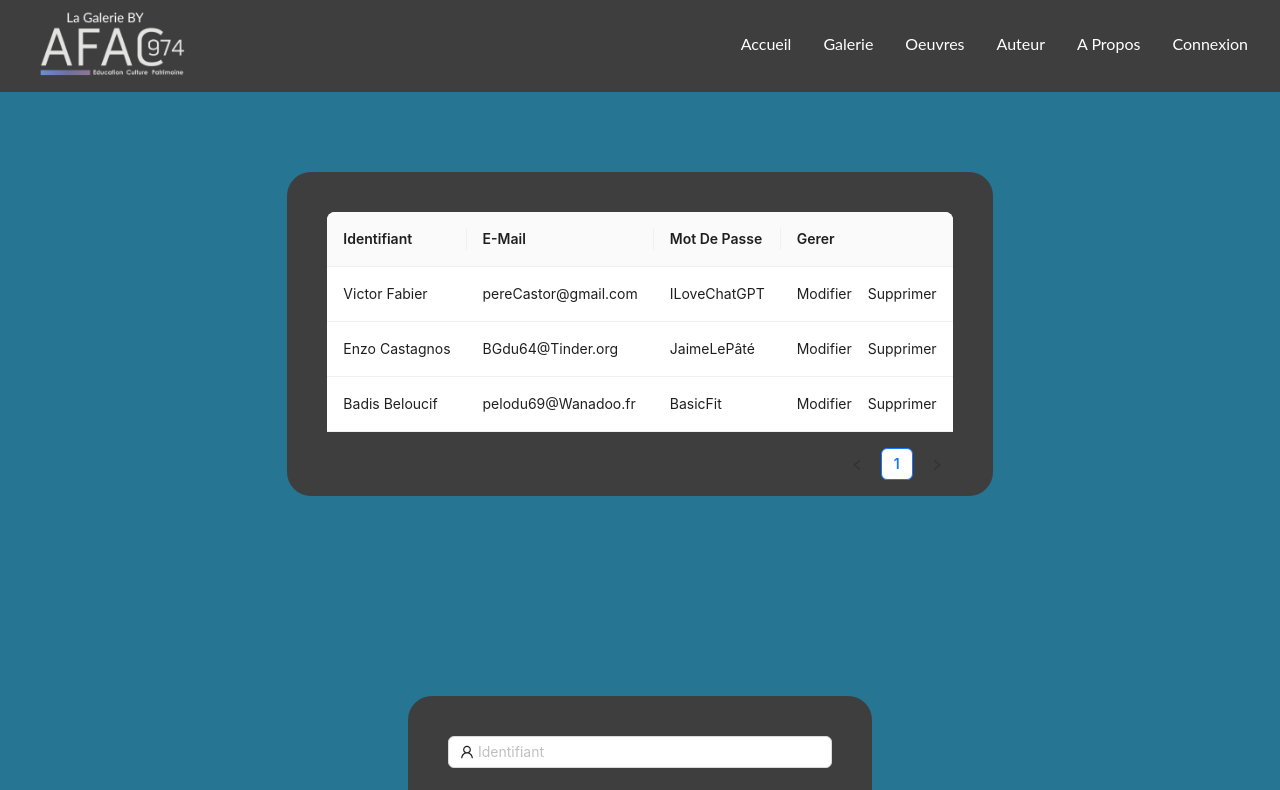
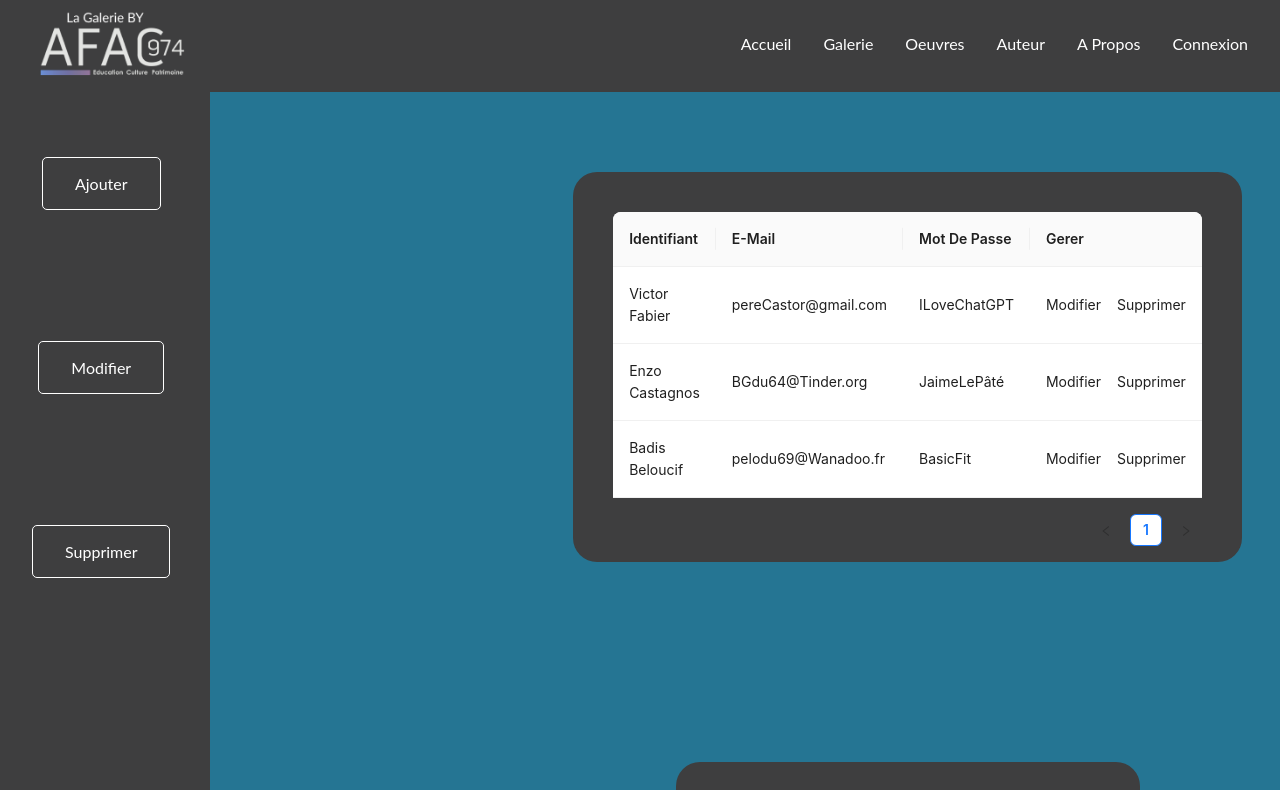
Before and after one commit to WildCodeSchool/2023-02-JS-RemoteFR-JSWizards-P3-Team-Gryffindor, a React (Vite) app in the folder frontend/: page / in a window 1280 px wide. Shown: the top 790 px of the page. Built offline with nearby package versions, Linux system fonts and the light colour scheme.

Commit message:
Composant Gerer les utilisateurs

```diff
--- a/frontend/src/Components/AdminBar.css
+++ b/frontend/src/Components/AdminBar.css
@@ -2,6 +2,7 @@
   display: flex;
   justify-content: left;
   margin-right: 85%;
+
 }
 
 .adminLine {
--- a/frontend/src/Components/AdminBar.jsx
+++ b/frontend/src/Components/AdminBar.jsx
@@ -3,7 +3,7 @@ import "./AdminBar.css";
 export default function AdminBar() {
   return (
     <div className="adminBar bg-primary_black ">
-      <ul>
+      <ul className="pr-10">
         <li className="adminList">
           <a href="ajouter" className="adminLine">
             Ajouter
--- a/frontend/src/pages/AdminModifSuppUserPage.jsx
+++ b/frontend/src/pages/AdminModifSuppUserPage.jsx
@@ -1,11 +1,17 @@
 import AdminGerer from "../Components/AdminGerer";
 import AdminModifUser from "../Components/AdminModifUser";
+import AdminBar from "../Components/AdminBar";
 
 function AdminModifSuppUserPage() {
   return (
-    <div>
-      <AdminGerer />
-      <AdminModifUser />
+    <div className="">
+      <div className="flex w-2/6">
+        <AdminBar />
+        <div>
+          <AdminGerer />
+          <AdminModifUser />
+        </div>
+      </div>
     </div>
   );
 }
```
